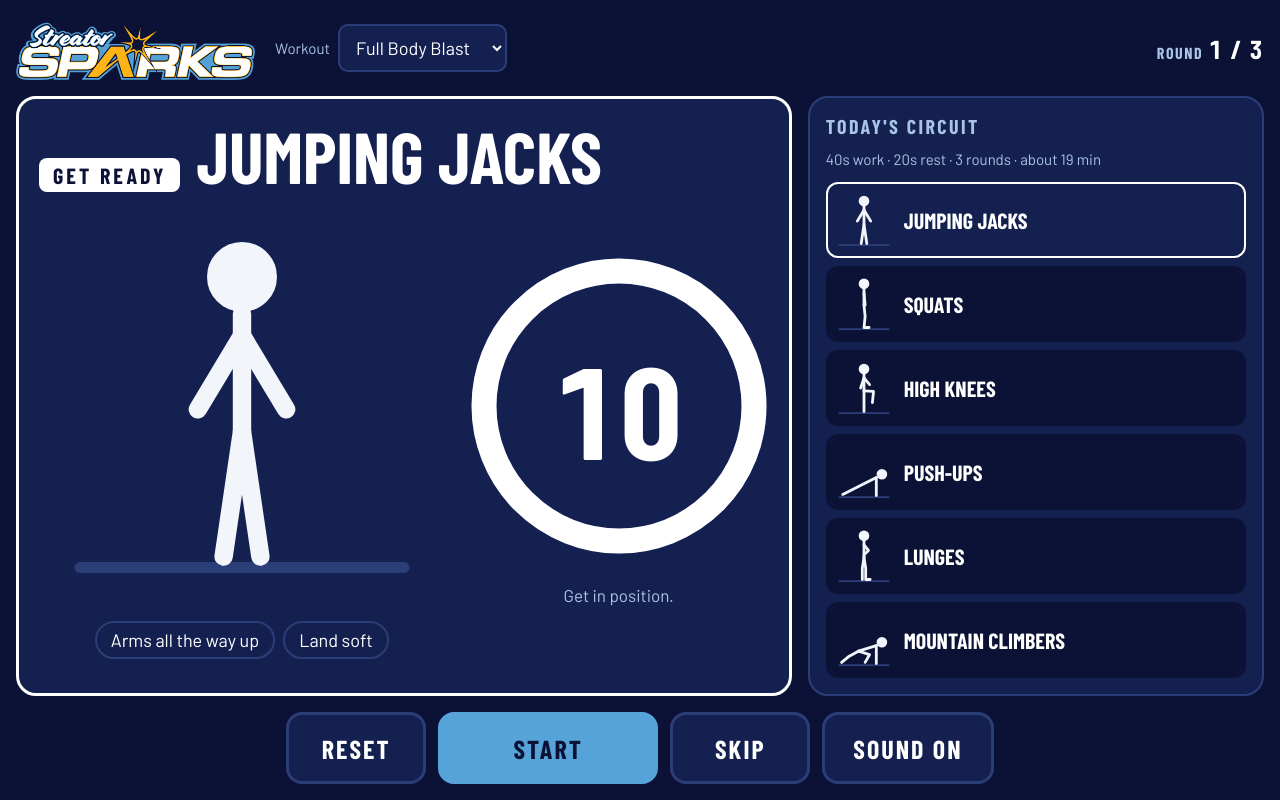
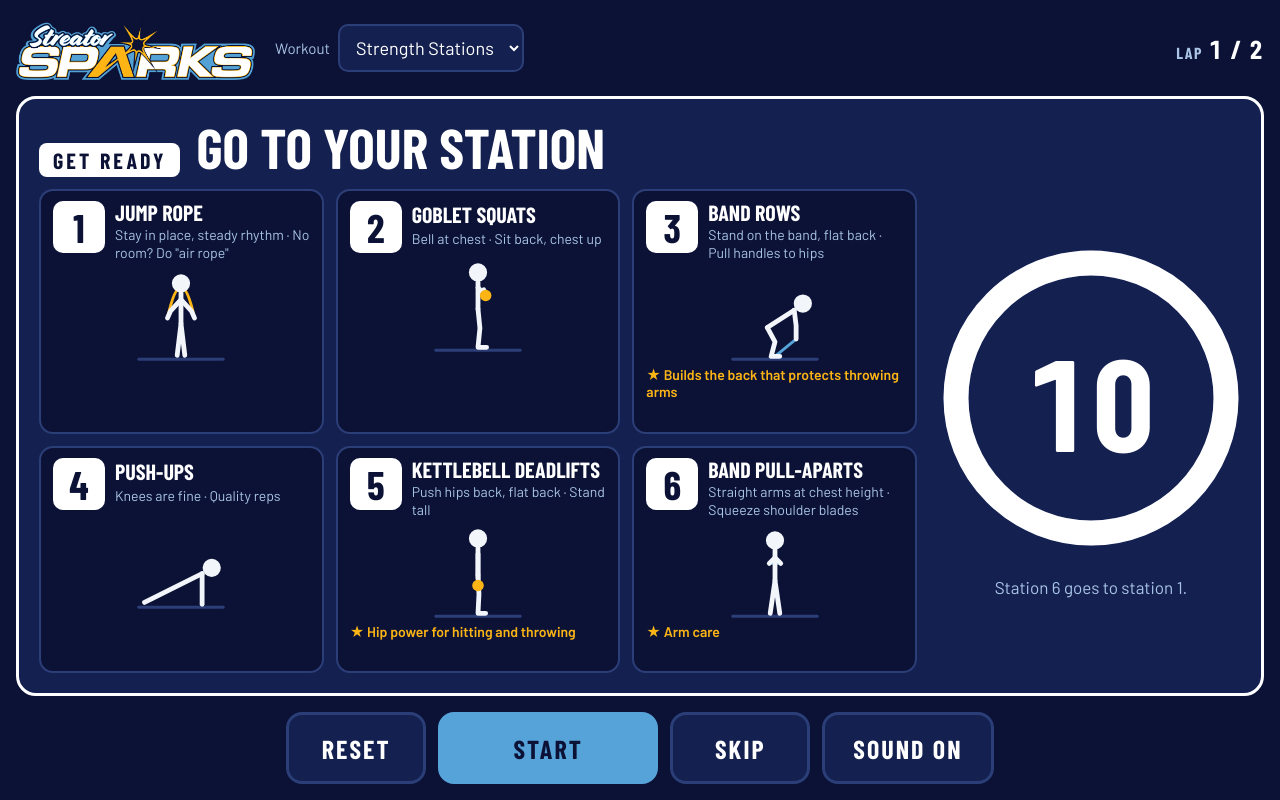
Before and after one commit to armstrongemerson/workout-dash, a plain HTML site: page index.html in a window 1280 px wide. Drawn offline with nearby package versions, Linux system fonts and the light colour scheme; a web font is replaced by a local one.

Commit message:
Add Strength Stations workout and station-rotation mode
Co-Authored-By: Claude Opus 5.5 <noreply@anthropic.com>
Claude-Session: https://claude.ai/code/session_01LJo38Li5JvABMCXP638KAJ

```diff
--- a/app.js
+++ b/app.js
@@ -9,7 +9,8 @@ const $ = (id) => document.getElementById(id);
 const els = {
   picker: $("picker"), round: $("round"), stage: $("stage"), phaseLabel: $("phaseLabel"),
   exName: $("exName"), gif: $("gif"), cues: $("cues"), time: $("time"), bar: $("bar"),
-  next: $("next"), list: $("list"), settings: $("settings"),
+  next: $("next"), list: $("list"), settings: $("settings"), stations: $("stations"),
+  app: document.querySelector(".app"),
   start: $("startBtn"), skip: $("skipBtn"), reset: $("resetBtn"), sound: $("soundBtn")
 };
 
@@ -47,6 +48,17 @@ function loadWorkout(i) {
   els.list.innerHTML = workout.exercises.map((e, n) =>
     `<li data-i="${n}"><img src="${e.gif}" alt=""><span class="n">${e.name}</span><span class="tick" aria-hidden="true">✓</span></li>`
   ).join("");
+
+  // Station mode: show every station at once
+  const isStations = workout.mode === "stations";
+  els.app.classList.toggle("is-stations", isStations);
+  els.stations.hidden = !isStations;
+  els.stations.innerHTML = isStations ? workout.exercises.map((e, n) =>
+    `<li><span class="num">${n + 1}</span><span class="sname">${e.name}</span>` +
+    `<span class="stip">${(e.cues || []).join(" · ")}</span>` +
+    `<img src="${e.gif}" alt="${e.name} demo">` +
+    (e.why ? `<span class="why">★ ${e.why}</span>` : "") + `</li>`
+  ).join("") : "";
   render();
 }
 
@@ -57,7 +69,7 @@ function render() {
   const colors = { ready: "--ready", work: "--work", rest: "--rest", roundRest: "--rest", done: "--rest" };
   document.documentElement.style.setProperty("--phase", `var(${colors[step.type]})`);
 
-  els.round.innerHTML = `<small>Round</small>${step.round} / ${workout.rounds}`;
+  els.round.innerHTML = `<small>${workout.mode === "stations" ? "Lap" : "Round"}</small>${step.round} / ${workout.rounds}`;
   els.start.textContent = running ? "Pause" : (stepIndex === 0 && remainingMs === step.dur * 1000 ? "Start" : "Go");
   els.start.classList.toggle("pause", running);
 
@@ -73,11 +85,13 @@ function render() {
     return;
   }
 
+  if (workout.mode === "stations") { renderStations(step); return; }
+
   const labels = { ready: "Get ready", work: "Work", rest: "Rest · up next", roundRest: `Round break · round ${step.round} next` };
   els.phaseLabel.textContent = labels[step.type];
   els.exName.textContent = ex.name;
   if (els.gif.getAttribute("src") !== ex.gif) { els.gif.src = ex.gif; els.gif.alt = `${ex.name} demo`; }
-  els.cues.innerHTML = (ex.cues || []).map((c) => `<li>${c}</li>`).join("");
+  els.cues.innerHTML = (ex.cues || []).map((c) => `<li>${c}</li>`).join("") + (ex.why ? `<li class="why">★ ${ex.why}</li>` : "");
 
   const secs = Math.ceil(remainingMs / 1000);
   els.time.textContent = secs;
@@ -90,6 +104,22 @@ function render() {
     : "Get in position.";
 
   markList(step.ex, false, step);
+}
+
+// Station mode screen: everyone is working at once, so show the rotation instead of one exercise
+function renderStations(step) {
+  const total = workout.exercises.length;
+  const rotation = step.type === "work" ? step.ex + 1 : null;
+  els.round.innerHTML = `<small>Lap</small>${step.round} / ${workout.rounds}`;
+  els.phaseLabel.textContent = { ready: "Get ready", work: "Work", rest: "Rotate ↻", roundRest: "Rotate ↻" }[step.type];
+  els.exName.textContent = step.type === "ready" ? "Go to your station"
+    : rotation ? `Rotation ${rotation} of ${total}`
+    : "Move to the next number";
+  els.time.textContent = Math.ceil(remainingMs / 1000);
+  els.bar.style.strokeDashoffset = RING * (1 - remainingMs / (step.dur * 1000));
+  els.next.innerHTML = step.type === "work"
+    ? "Quality reps! When it beeps, rotate."
+    : `Station ${total} goes to station 1.`;
 }
 
 function markList(current, allDone, step) {
--- a/index.html
+++ b/index.html
@@ -37,6 +37,7 @@
         <img id="gif" src="gifs/jumping-jacks.svg" alt="Exercise demo">
         <ul class="cues" id="cues"></ul>
       </div>
+      <ol class="stations" id="stations" hidden></ol>
       <div class="clock">
         <div class="ring">
           <svg viewBox="0 0 120 120" aria-hidden="true">
--- a/style.css
+++ b/style.css
@@ -136,12 +136,39 @@ button:focus-visible, select:focus-visible { outline: 3px solid var(--chalk); ou
 .done-banner { text-align: center; display: grid; gap: 8px; place-content: center; grid-column: 1 / -1; }
 .done-banner .big { font-family: var(--display); font-weight: 800; font-size: clamp(56px, 9vw, 110px); color: var(--rest); text-transform: uppercase; line-height: 1; }
 
+.why { color: var(--work); font-weight: 600; font-size: 16px; }
+.cues li.why { border-color: var(--work); }
+
+/* ---------- station mode: all stations on screen at once ---------- */
+.app.is-stations .main { grid-template-columns: 1fr; }
+.app.is-stations .ex-name { font-size: clamp(32px, 4.5vw, 56px); }
+.app.is-stations .list,
+.app.is-stations .figure { display: none; }
+.stations {
+  list-style: none; margin: 0; padding: 0; min-width: 0;
+  display: grid; grid-template-columns: repeat(3, minmax(0, 1fr)); gap: 12px;
+}
+.stations li {
+  background: var(--floor); border: 2px solid var(--line); border-radius: 14px;
+  padding: 10px 12px; display: grid; grid-template-columns: auto 1fr; gap: 2px 10px; align-content: start;
+}
+.stations .num {
+  grid-row: span 2; font-family: var(--display); font-weight: 800; font-size: 40px; line-height: 1;
+  color: var(--floor); background: var(--phase); border-radius: 10px; width: 52px; height: 52px;
+  display: grid; place-items: center; transition: background .3s;
+}
+.stations .sname { font-family: var(--display); font-weight: 800; font-size: 22px; text-transform: uppercase; line-height: 1.05; align-self: center; }
+.stations .stip { color: var(--muted); font-size: 14px; line-height: 1.3; }
+.stations img { grid-column: 1 / -1; width: 100%; max-height: 12vh; aspect-ratio: 1; object-fit: contain; margin-top: 4px; }
+.stations .why { grid-column: 1 / -1; font-size: 14px; }
+
 /* ---------- phone / iPad portrait ---------- */
 @media (max-width: 900px) {
   .main { grid-template-columns: 1fr; }
   .stage { grid-template-columns: 1fr; }
   .ring { width: min(60vw, 260px); }
   .figure img { max-height: 32vh; }
+  .stations { grid-template-columns: repeat(2, minmax(0, 1fr)); }
 }
 @media (max-width: 480px) {
   button { min-width: 0; flex: 1 1 40%; font-size: 22px; }
--- a/workout.js
+++ b/workout.js
@@ -14,6 +14,22 @@
 // =============================================================
 
 const WORKOUTS = [
+  {
+    name: "Strength Stations",
+    mode: "stations",   // "stations" = everyone works at once, then rotates to the next number
+    work: 40,           // 40 seconds of work
+    rest: 20,           // 20 seconds to rotate
+    roundRest: 20,      // also 20 seconds to rotate between laps
+    rounds: 2,          // go around twice (about 12 minutes)
+    exercises: [
+      { name: "Jump Rope",             gif: "gifs/jump-rope.svg",            cues: ["Stay in place, steady rhythm", "No room? Do \"air rope\""] },
+      { name: "Goblet Squats",         gif: "gifs/goblet-squats.svg",        cues: ["Bell at chest", "Sit back, chest up"] },
+      { name: "Band Rows",             gif: "gifs/band-rows.svg",            cues: ["Stand on the band, flat back", "Pull handles to hips"], why: "Builds the back that protects throwing arms" },
+      { name: "Push-Ups",              gif: "gifs/push-ups.svg",             cues: ["Knees are fine", "Quality reps"] },
+      { name: "Kettlebell Deadlifts",  gif: "gifs/kettlebell-deadlifts.svg", cues: ["Push hips back, flat back", "Stand tall"], why: "Hip power for hitting and throwing" },
+      { name: "Band Pull-Aparts",      gif: "gifs/band-pull-aparts.svg",     cues: ["Straight arms at chest height", "Squeeze shoulder blades"], why: "Arm care" }
+    ]
+  },
   {
     name: "Full Body Blast",
     work: 40,
```
Also changed, not shown: gifs/band-pull-aparts.svg (added), gifs/band-rows.svg (added), gifs/goblet-squats.svg (added), gifs/jump-rope.svg (added), gifs/kettlebell-deadlifts.svg (added).
